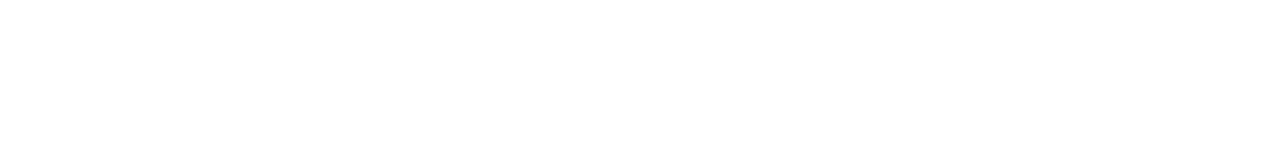
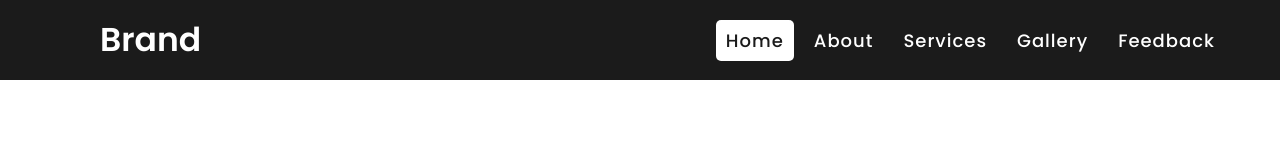
Before and after one commit to ajdonato/nav-menu-bar, a plain HTML site: page index.html in a window 1280 px wide. Drawn offline with Linux system fonts and the light colour scheme.

Commit message:
desktop model finished

```diff
--- a/index.html
+++ b/index.html
@@ -12,7 +12,16 @@
 </head>
 
 <body>
-
+    <nav>
+        <div class="logo">Brand</div>
+        <ul>
+            <li><a class="active" href="#">Home</a></li>
+            <li><a href="#">About</a></li>
+            <li><a href="#">Services</a></li>
+            <li><a href="#">Gallery</a></li>
+            <li><a href="#">Feedback</a></li>
+        </ul>
+    </nav>
 </body>
 
 </html>
--- a/style/style.css
+++ b/style/style.css
@@ -1,5 +1,49 @@
 @import url('https://fonts.googleapis.com/css2?family=Poppins:wght@100;200;300;400;500;600;700;800;900&display=swap');
 
 * {
-    font-family: 'Poppins'sans-serif;
+    font-family: 'Poppins', sans-serif;
+    margin: 0;
+    padding: 0;
+    box-sizing: border-box;
 }
+
+nav {
+    height: 80px;
+    background-color: #1b1b1b;
+    display: flex;
+    align-items: center;
+    justify-content: space-between;
+    padding: 0 50px 0 100px;
+}
+
+nav .logo {
+    font-size: 33px;
+    color: #fff;
+    font-weight: 600;
+}
+
+nav ul {
+    display: flex;
+    list-style: none;
+}
+
+nav ul li {
+    margin: 0 5px;
+}
+
+nav ul li a {
+    color: #fff;
+    text-decoration: none;
+    font-size: 18px;
+    font-weight: 500;
+    letter-spacing: 1px;
+    padding: 8px 10px;
+    border-radius: 5px;
+    transition: all 0.3s ease;
+}
+
+nav ul li .active,
+nav ul li a:hover {
+    color: #1b1b1b;
+    background-color: #fff;
+}
```
